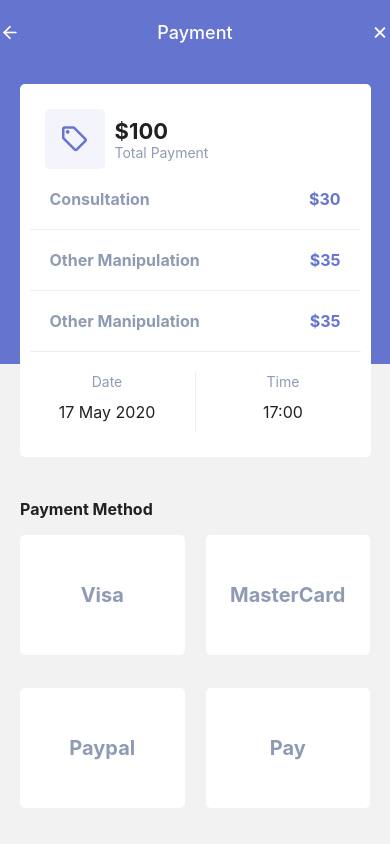
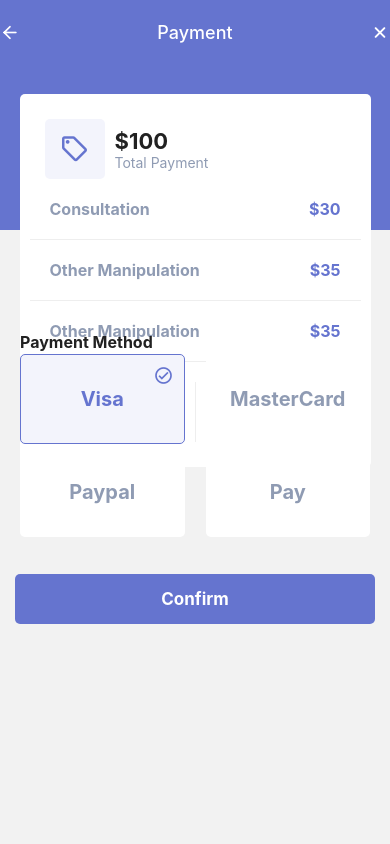
Before and after one commit to aamir-ds/digital-clinic, a React Native app: screen /PaymentProcess in a window 390 px wide. Built offline with nearby package versions, Linux system fonts and the light colour scheme.

Commit message:
payment screen fixes

```diff
--- /dev/null
+++ b/components/ButtonComponent.js
@@ -0,0 +1,28 @@
+import { StyleSheet, Text, View, TouchableOpacity } from 'react-native'
+import React from 'react';
+import colors from '../config/colors'
+
+
+export default function ButtonComponent(props) {
+  return (
+    <TouchableOpacity style={styles.button}>
+    <Text style={styles.buttonText}>{props.title}</Text>
+</TouchableOpacity>
+  )
+}
+
+const styles = StyleSheet.create({
+    button:{
+        backgroundColor: colors.primary,
+        height: 50,
+        width: '100%',
+        justifyContent: 'center',
+        alignItems: 'center',
+        borderRadius: 5
+      },
+      buttonText:{
+        color: colors.white,
+        fontSize: 17,
+        fontWeight: 'bold'
+      }
+})
--- a/screens/PaymentProcess.js
+++ b/screens/PaymentProcess.js
@@ -1,4 +1,4 @@
-import { StyleSheet, Text, StatusBar, View, TouchableOpacity, Image, Button, ScrollView, useWindowDimensions } from 'react-native'
+import { StyleSheet, Text, StatusBar, View, TouchableOpacity, Image, ScrollView, useWindowDimensions } from 'react-native'
 import React, {useLayoutEffect} from 'react'
 import { SafeAreaView } from 'react-native-safe-area-context'
 import colors from '../config/colors'
@@ -10,6 +10,7 @@
 import EvilIco from 'react-native-vector-icons/EvilIcons';
 import Ion from 'react-native-vector-icons/Ionicons';
 import Fa from 'react-native-vector-icons/FontAwesome';
+import ButtonComponent from '../components/ButtonComponent';
 
 const PaymentProcess = ({ navigation }) => {
     const window = useWindowDimensions();
@@ -42,8 +43,10 @@
   }, [navigation]);
 
   return (
-    <SafeAreaView style={{flex: 1}}>
+            <ScrollView>
+      <SafeAreaView style={styles.container}>
             <StatusBar barStyle="light-content" backgroundColor={colors.primary} />
+            <View style={{flex: 1}}>
                 <View style={styles.headerContainer}>
                     <View style={styles.outerContainer}>
                         <View style={styles.innerContainer}>
@@ -87,42 +90,65 @@
                         </View>
                     </View>
                 </View>
+            </View>
 
                 <View style={styles.paymentSection}>
-            <View style={styles.paymentContainer}>
+                    {/* <View style={styles.paymentContainer}> */}
                         <Text style={styles.heading}>Payment Method</Text>
                         <View style={styles.cardList}>
-                    <TouchableOpacity style={styles.card} activeOpacity={0.7}>
-                        <Text style={styles.cardName}>Visa</Text>
+                            <TouchableOpacity style={[styles.card, styles.selectedCard]} activeOpacity={0.7}>
+                                <View style={styles.tickIco}>
+                                    <MatIco name='check-circle-outline' size={20} color={colors.primary}/>
+                                </View>
+                                <View style={styles.content}>
+                                    <Text style={[styles.cardName, {color:colors.primary}]}>Visa</Text>
+                                </View>
                             </TouchableOpacity>
                             <TouchableOpacity style={styles.card} activeOpacity={0.7}>
+                                <View style={styles.content}>
                                     <Text style={styles.cardName}>MasterCard</Text>
+                                </View>
                             </TouchableOpacity>
                             <TouchableOpacity style={styles.card} activeOpacity={0.7}>
+                                <View style={styles.content}>
                                     <Text style={styles.cardName}>Paypal</Text>
+                                </View>
                             </TouchableOpacity>
                             <TouchableOpacity style={styles.card} activeOpacity={0.7}>
+                                <View style={styles.content}>
                                     <Text style={styles.cardName}>Pay</Text>
+                                </View>
                             </TouchableOpacity>
                         </View>
+                    {/* </View> */}
                 </View>
+
+                <View style={styles.footerSection}>
+                    <ButtonComponent title={"Confirm"}/>
                 </View>
         </SafeAreaView>
+      </ScrollView>
   )
 }
 
 export default PaymentProcess;
 
 const styles = StyleSheet.create({
+    container: {
+        flex: 1,
+        height: window.height
+    },
     headerContainer: {
-        position: 'relative',
+        // position: 'relative',
         flex: 1,
+        // flexBasis: 200
         // borderWidth: 1,
     },
     outerContainer:{
-          backgroundColor: '#6574CF',
-          height: 300,
-          position: 'relative',
+          backgroundColor: colors.primary,
+          height: '80%',
+        //   flexBasis: 200,
+        //   position: 'relative',
         //   borderWidth: 1,
         //   borderColor: 'red',
       },
@@ -130,9 +156,10 @@
         // flex: 1,
         width: '90%',
         paddingVertical: 25,
-        top: 20,
+
+        top: 30,
         // height: 30,
-        position: 'absolute',
+        // position: 'absolute',
         alignSelf: 'center',
         backgroundColor: '#fff',
         borderRadius: 5,
@@ -207,7 +234,9 @@
       },
       paymentSection: {
           flex: 1,
-          marginTop: 50,
+          marginTop: 40,
+          padding: 20,
+        //   flexBasis: 300
         //   borderWidth: 1
       },
       heading: {
@@ -223,6 +252,7 @@
         flex: 1,
         flexDirection: 'row',
         flexWrap: 'wrap',
+        height: 230,
         //   borderWidth: 1,
         justifyContent: 'space-between',
         alignItems: 'center',
@@ -232,17 +262,49 @@
         backgroundColor: colors.white,
         color: colors.primary,
         width: '47%',
-          height: 120,
+        height: 90,
         borderRadius: 5,
-          elevation: 10,
-          flexDirection: 'column',
+        elevation: 5,
+        // flexDirection: 'row-reverse',
+        padding: 10
+    },
+    content: {
+        flex: 1,
         alignItems: 'center',
-          justifyContent: 'center'
+        justifyContent: 'center',
     },
     cardName:{
     //   color: colors.primary,
         color: colors.greyFont,
         fontSize: 20,
         fontWeight: 'bold'
+    },
+    footerSection: {
+        flex: 1,
+    //   height: 100,
+        padding: 15
+    },
+    button:{
+        backgroundColor: colors.primary,
+        height: 50,
+        width: '100%',
+        justifyContent: 'center',
+        alignItems: 'center',
+        borderRadius: 5
+    },
+    buttonText:{
+        color: colors.white,
+        fontSize: 17,
+        fontWeight: 'bold'
+    },
+    tickIco: {
+        position: 'absolute',
+        top: 10,
+        right: 10
+    },
+    selectedCard: {
+        borderColor: colors.primary,
+        borderWidth: 1,
+        backgroundColor: colors.lightPrimary
     }
 })
```
Lines whose indentation alone changed are shown as unchanged.
